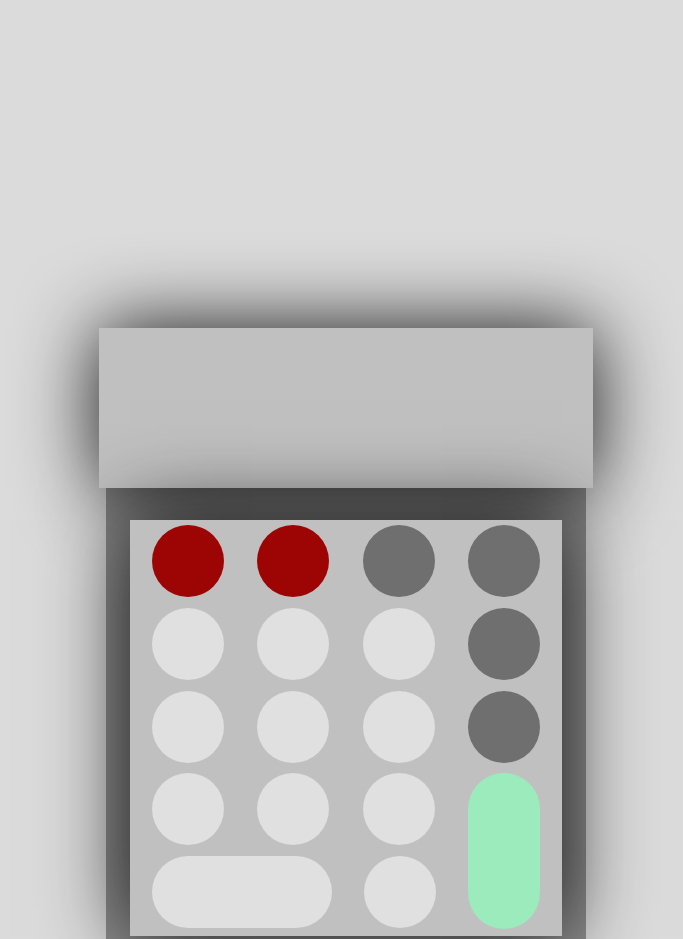
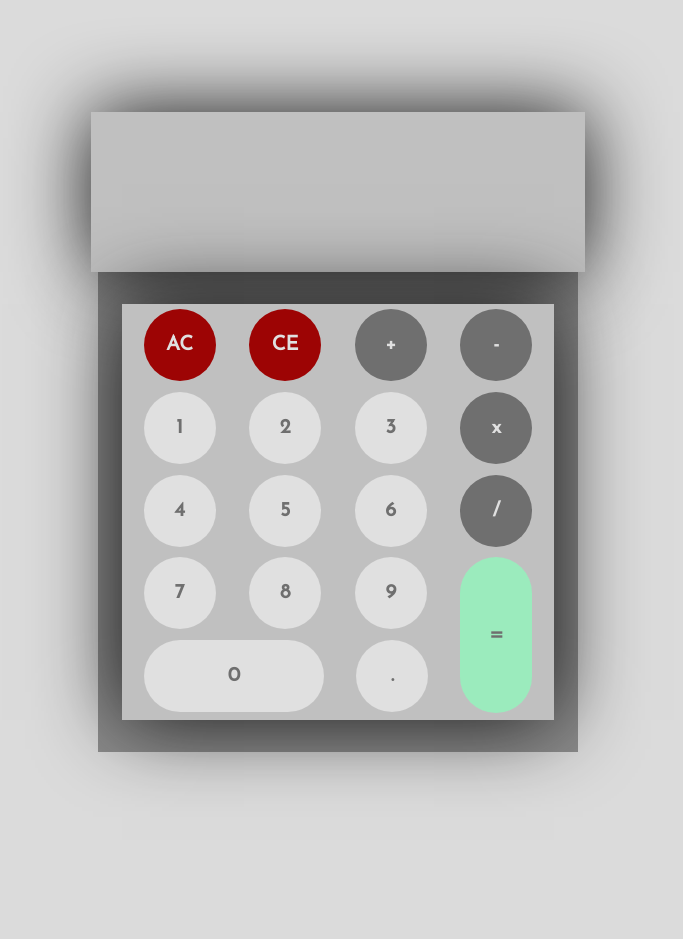
Before and after one commit to b12o/calculator, a plain HTML site: page index.html in a window 1280 px wide. Shown: the top 939 px of the page, without its empty margins (302-985 px from the left). After the commit the page ends 864 px from the top, so only its background shows below. Drawn offline with nearby package versions, Linux system fonts and the light colour scheme.

Commit message:
added text to buttons

```diff
--- a/index.html
+++ b/index.html
@@ -4,6 +4,8 @@
     <meta charset="UTF-8">
 
     <link rel="stylesheet" href="style.css">
+    <link rel="stylesheet" href="https://fonts.googleapis.com/css?family=Josefin+Sans">
+
     <script src="https://ajax.googleapis.com/ajax/libs/jquery/3.2.1/jquery.min.js"></script>
     <script src="script.js"></script>
 
@@ -16,34 +18,73 @@
         </div>
         <div class="buttons">
             <div class="button-row">
-                <button id="button_ce" class="button"></button>
-                <button id="button_ac" class="button"></button>
-                <button id="button_plus" class="button"></button>
-                <button id="button_minus" class="button"></button>
+                <button id="button_ce" class="button">
+                    <h2 class="button-text">AC</h2>
+                </button>
+                <button id="button_ac" class="button">
+                    <h2 class="button-text">CE</h2>
+                </button>
+                <button id="button_plus" class="button">
+                    <h2 class="button-text">+</h2>
+                </button>
+                <button id="button_minus" class="button">
+                    <h2 class="button-text">-</h2>
+                </button>
             </div>
             <div class="button-row">
-                <button id="button_1" class="button"></button>
-                <button id="button_2" class="button"></button>
-                <button id="button_3" class="button"></button>
-                <button id="button_mult" class="button"></button>
+                <button id="button_1" class="button">
+                    <h2 class="button-text">1</h2>
+                </button>
+                <button id="button_2" class="button">
+                    <h2 class="button-text">2</h2>
+                </button>
+                <button id="button_3" class="button">
+                    <h2 class="button-text">3</h2>
+                </button>
+                <button id="button_mult" class="button">
+                    <h2 class="button-text">x</h2>
+                </button>
             </div>
             <div class="button-row">
-                <button id="button_4" class="button"></button>
-                <button id="button_5" class="button"></button>
-                <button id="button_6" class="button"></button>
-                <button id="button_div" class="button"></button>
+                <button id="button_4" class="button">
+                    <h2 class="button-text">4</h2>
+                </button>
+                <button id="button_5" class="button">
+                    <h2 class="button-text">5</h2>
+                </button>
+                <button id="button_6" class="button">
+                    <h2 class="button-text">6</h2>
+                </button>
+                <button id="button_div" class="button">
+                    <h2 class="button-text">/</h2>
+                </button>
             </div>
             <div class="button-row">
-                <button id="button_7" class="button"></button>
-                <button id="button_8" class="button"></button>
-                <button id="button_9" class="button"></button>
-                <button id="button_enter" class="button"></button>
+                <button id="button_7" class="button">
+                    <h2 class="button-text">7</h2>
+                </button>
+                <button id="button_8" class="button">
+                    <h2 class="button-text">8</h2>
+                </button>
+                <button id="button_9" class="button">
+                    <h2 class="button-text">9</h2>
+                </button>
+                <button id="button_enter" class="button">
+                    <h2 class="button-text">=</h2>
+                </button>
             </div>
             <div class="button-row">
-                <button id="button_0" class="button"></button>
-                <button id="button_hide2" class="button"></button>
-                <button id="button_dot" class="button"></button>
-                <button id="button_hide1" class="button"></button>
+                <button id="button_0" class="button">
+                    <h2 class="button-text">0</h2>
+                </button>
+                <button id="button_hide2" class="button">
+                    <h2 class="button-text">AC</h2>
+                </button>
+                <button id="button_dot" class="button">
+                    <h2 class="button-text">.</h2>
+                </button>
+                <button id="button_hide1" class="button">
+                </button>
             </div>
         </div>
     </div>
--- a/style.css
+++ b/style.css
@@ -2,15 +2,8 @@ html {
     background-color: #DBDBDB;
 }
 
-body {
-    height: 100%;
-    width: 100%;
-    text-align: center;
-}
-
 .calculator-body {
-    transform: translateY(50%);
-    margin: auto;
+    margin: 7rem auto;
     background-color: #8D8D8D;
     width: 30rem;
     height: 40rem;
@@ -22,6 +15,10 @@ body {
     margin-left: -0.45rem;
     background-color: #C0C0C0;
     box-shadow: 0 0 5rem rgb(20, 20, 20);
+}
+
+button {
+    outline: none;
 }
 
 .buttons {
@@ -49,15 +46,21 @@ body {
     margin-top: 0.3rem;
 }
 
+.button-text {
+    font-family: "Josefin Sans", sans-serif;
+}
+
 #button_0, #button_1, #button_2, #button_3,
 #button_4, #button_5, #button_6, #button_7,
 #button_8, #button_9, #button_dot {
     background-color: #E0E0E0;
+    color: #6F6F6F;
 }
 
 #button_plus, #button_minus, #button_mult,
 #button_div {
     background-color: #6F6F6F;
+    color: #E0E0E0;
 }
 
 #button_hide2 {
@@ -71,10 +74,12 @@ body {
 #button_enter {
     background-color: #9BEBBD;
     height: 9.7rem;
+    color: #6F6F6F;
 }
 
 #button_ac, #button_ce {
     background-color: #9D0404;
+    color: #E0E0E0;
 }
 
 #button_0 {
```
